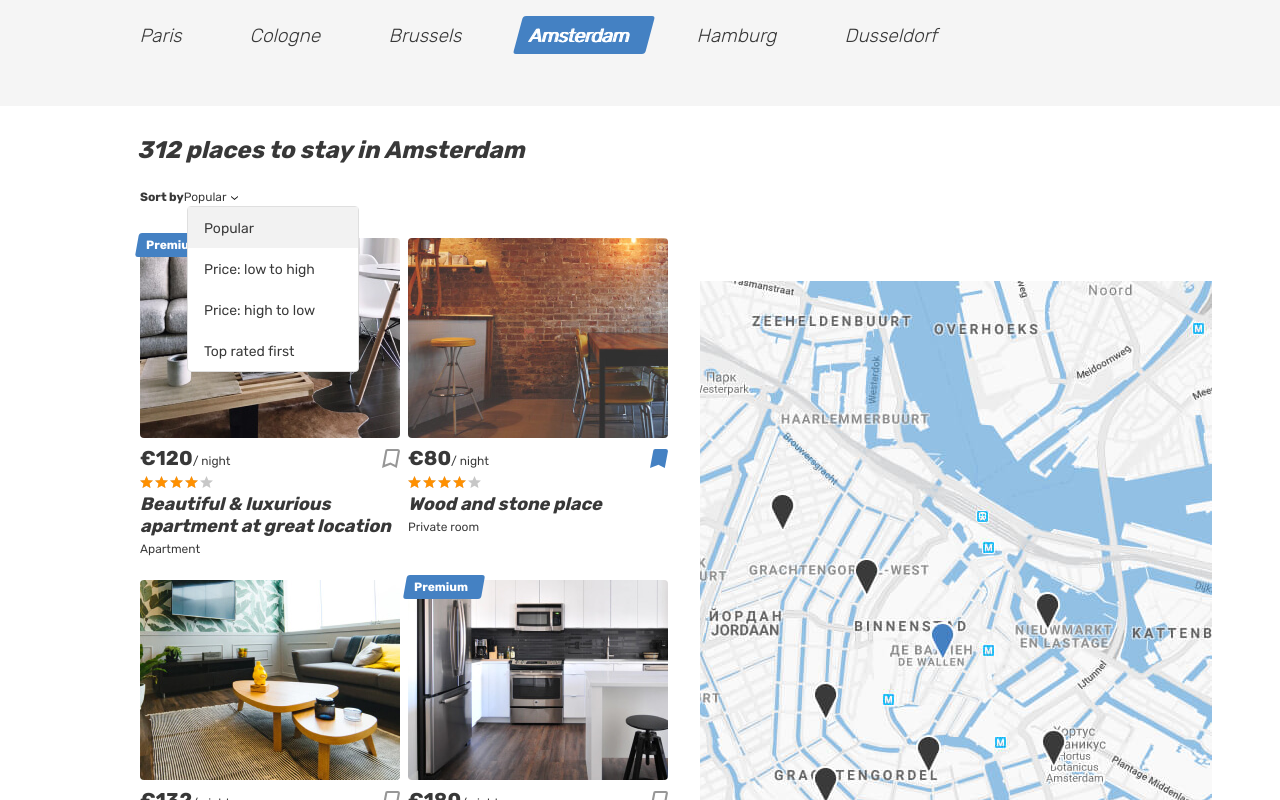
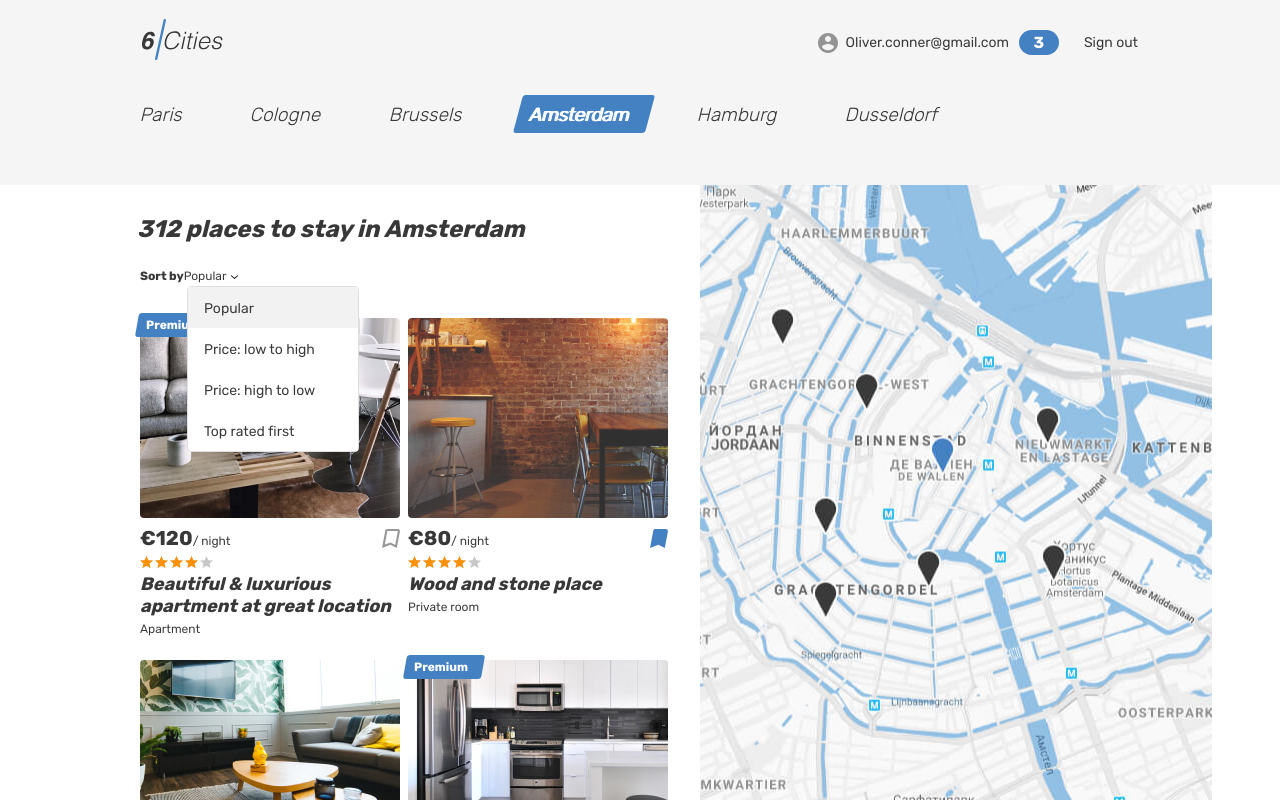
Before and after one commit to master209/1969649-six-cities-10, a React (Create React App) app in the folder project/: page / in a window 1280 px wide. Shown: the top 800 px of the page. Built offline with nearby package versions, Linux system fonts and the light colour scheme.

Commit message:
2.4. App layout

```diff
--- a/project/src/components/app/app.tsx
+++ b/project/src/components/app/app.tsx
@@ -1,4 +1,5 @@
 import MainScreen from '../../pages/main-screen/main-screen';
+import Layout from '../../components/layout/layout';
 
 type AppScreenProps = {
   placesFound: number;
@@ -6,7 +7,9 @@ type AppScreenProps = {
 
 function App({placesFound}: AppScreenProps): JSX.Element {
   return (
-    <MainScreen placesFound={placesFound} />
+    <Layout>
+      <MainScreen placesFound={placesFound} />
+    </Layout>
   );
 }
 
--- /dev/null
+++ b/project/src/components/layout/header.tsx
@@ -0,0 +1,34 @@
+function Header(): JSX.Element {
+  return (
+    <header className="header">
+      <div className="container">
+        <div className="header__wrapper">
+          <div className="header__left">
+            <a className="header__logo-link header__logo-link--active">
+              <img className="header__logo" src="img/logo.svg" alt="6 cities logo" width="81" height="41" />
+            </a>
+          </div>
+          <nav className="header__nav">
+            <ul className="header__nav-list">
+              <li className="header__nav-item user">
+                <a className="header__nav-link header__nav-link--profile" href="#">
+                  <div className="header__avatar-wrapper user__avatar-wrapper">
+                  </div>
+                  <span className="header__user-name user__name">Oliver.conner@gmail.com</span>
+                  <span className="header__favorite-count">3</span>
+                </a>
+              </li>
+              <li className="header__nav-item">
+                <a className="header__nav-link" href="#">
+                  <span className="header__signout">Sign out</span>
+                </a>
+              </li>
+            </ul>
+          </nav>
+        </div>
+      </div>
+    </header>
+  );
+}
+
+export default Header;
--- /dev/null
+++ b/project/src/components/layout/layout.tsx
@@ -0,0 +1,16 @@
+import Header from './header';
+
+type LayoutProps = {
+  children: JSX.Element;
+}
+
+function Layout({children}: LayoutProps): JSX.Element {
+  return (
+    <div className="page page--gray page--main">
+      <Header />
+      {children}
+    </div>
+  );
+}
+
+export default Layout;
```
Also changed, not shown: project/src/components/layout/footer.tsx (added, +11 -0 lines), project/src/components/layout/layout-with-footer.tsx (added, +13 -0 lines).
